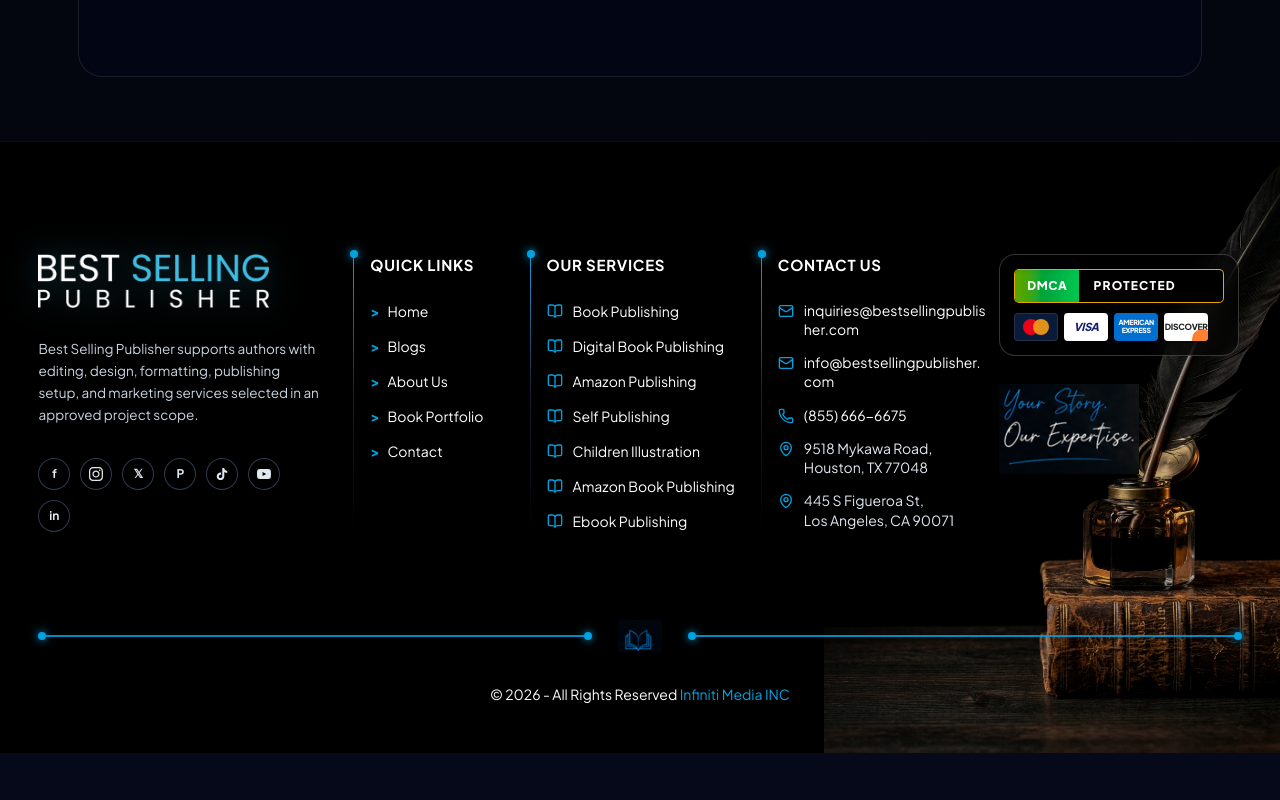
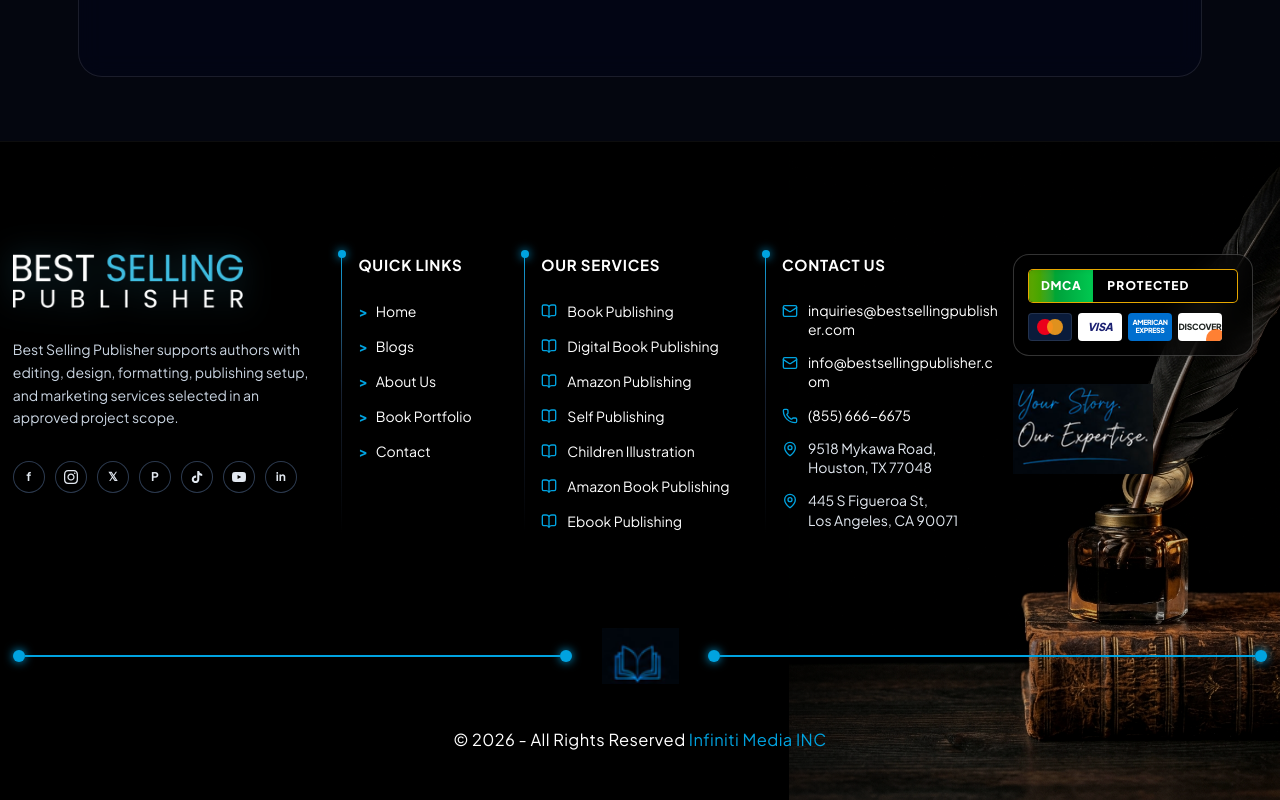
Before and after one commit to Aziz-khan88/bestsellingpublisher-new, a Next.js app: page / in a window 1280 px wide. Shown: the part 347-1147 px from the top of the page. Before the commit the page ends 1100 px from the top, so only its background shows below. Built offline with nearby package versions, Linux system fonts and the light colour scheme.

Commit message:
fix(footer): match header width 98% max-w-1850px, scale up book icon and enlarge copyright text

```diff
--- a/src/components/layout/footer.tsx
+++ b/src/components/layout/footer.tsx
@@ -28,8 +28,8 @@
         </div>
       </div>
 
-      {/* Main Responsive Shell matching design specifications */}
-      <div className="relative z-10 w-[95%] lg:w-[94%] max-w-[1720px] mx-auto">
+      {/* Main Responsive Shell matching Header width exactly */}
+      <div className="relative z-10 w-[97%] lg:w-[98%] max-w-[1850px] mx-auto">
         {/* Main 5-Column Row with Exact Baseline Top-Alignment */}
         <div className="flex flex-col lg:flex-row items-start justify-between gap-10 lg:gap-0 pb-16">
 
@@ -47,7 +47,7 @@
                 </div>
               </Link>
 
-              <p className="text-[13px] sm:text-[13.5px] text-slate-300 leading-relaxed max-w-sm mt-3 font-normal">
+              <p className="text-[13.5px] sm:text-[14px] text-slate-300 leading-relaxed max-w-sm mt-3 font-normal">
                 Best Selling Publisher supports authors with editing, design, formatting, publishing setup,
                 and marketing services selected in an approved project scope.
               </p>
@@ -314,18 +314,18 @@
           </div>
         </div>
 
-        {/* Exact Bottom Horizontal Divider with 4 Glowing Cyan Dots & Center Book Icon */}
-        <div className="relative w-full flex items-center justify-between my-6">
+        {/* Exact Bottom Horizontal Divider with 4 Glowing Cyan Dots & Prominent Center Book Icon */}
+        <div className="relative w-full flex items-center justify-between my-8">
           {/* Left Line Segment with Outer and Inner Cyan Dots */}
           <div className="flex-1 flex items-center">
-            <span className="w-2 h-2 rounded-full bg-[#00A3E0] shadow-[0_0_8px_#00A3E0] shrink-0" />
-            <div className="flex-1 h-[1.5px] bg-[#00A3E0]/85" />
-            <span className="w-2 h-2 rounded-full bg-[#00A3E0] shadow-[0_0_8px_#00A3E0] shrink-0" />
+            <span className="w-2.5 h-2.5 sm:w-3 sm:h-3 rounded-full bg-[#00A3E0] shadow-[0_0_10px_#00A3E0] shrink-0" />
+            <div className="flex-1 h-[2px] bg-[#00A3E0]" />
+            <span className="w-2.5 h-2.5 sm:w-3 sm:h-3 rounded-full bg-[#00A3E0] shadow-[0_0_10px_#00A3E0] shrink-0" />
           </div>
 
-          {/* Center Book Icon */}
-          <div className="px-5 sm:px-6 flex items-center justify-center shrink-0">
-            <div className="relative w-11 h-7 sm:w-12 sm:h-8">
+          {/* Center Book Icon (Substantial, Prominent Size Matching Reference) */}
+          <div className="px-5 sm:px-7 flex items-center justify-center shrink-0">
+            <div className="relative w-14 h-10 sm:w-18 sm:h-12 md:w-20 md:h-14">
               <Image
                 src="/footer-center-book.png"
                 alt="Center Book Icon"
@@ -337,14 +337,14 @@
 
           {/* Right Line Segment with Inner and Outer Cyan Dots */}
           <div className="flex-1 flex items-center">
-            <span className="w-2 h-2 rounded-full bg-[#00A3E0] shadow-[0_0_8px_#00A3E0] shrink-0" />
-            <div className="flex-1 h-[1.5px] bg-[#00A3E0]/85" />
-            <span className="w-2 h-2 rounded-full bg-[#00A3E0] shadow-[0_0_8px_#00A3E0] shrink-0" />
+            <span className="w-2.5 h-2.5 sm:w-3 sm:h-3 rounded-full bg-[#00A3E0] shadow-[0_0_10px_#00A3E0] shrink-0" />
+            <div className="flex-1 h-[2px] bg-[#00A3E0]" />
+            <span className="w-2.5 h-2.5 sm:w-3 sm:h-3 rounded-full bg-[#00A3E0] shadow-[0_0_10px_#00A3E0] shrink-0" />
           </div>
         </div>
 
-        {/* Copyright Line matching reference image */}
-        <div className="text-center pt-2 text-[13.5px] sm:text-[14px] text-white font-normal tracking-normal">
+        {/* Copyright Line (Large, Clear, Prominent Typography Matching Reference) */}
+        <div className="text-center pt-3 text-[15px] sm:text-[16px] md:text-[16.5px] text-white font-normal tracking-wide">
           © 2026 - All Rights Reserved{" "}
           <span className="text-[#00A3E0] font-normal hover:underline cursor-pointer">
             Infiniti Media INC
```
